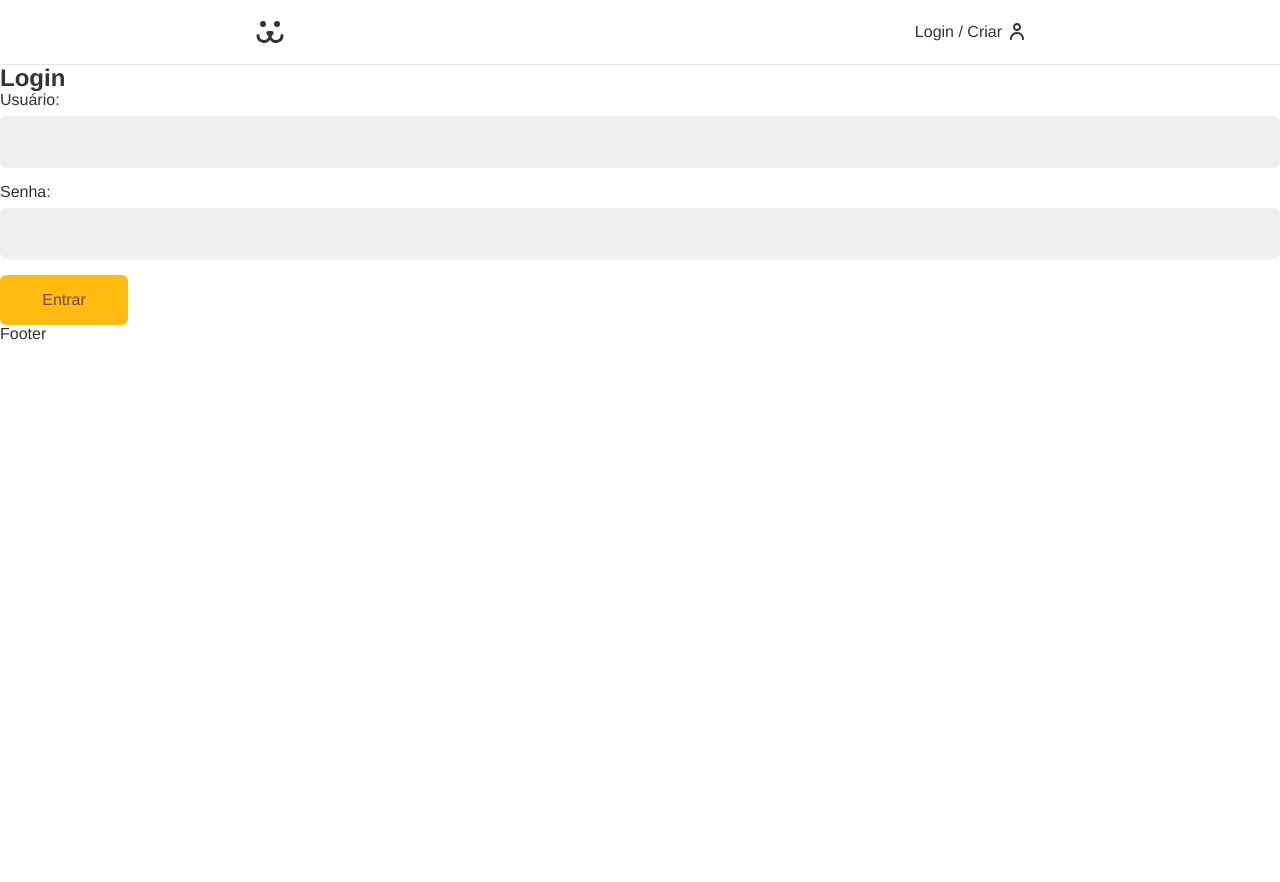
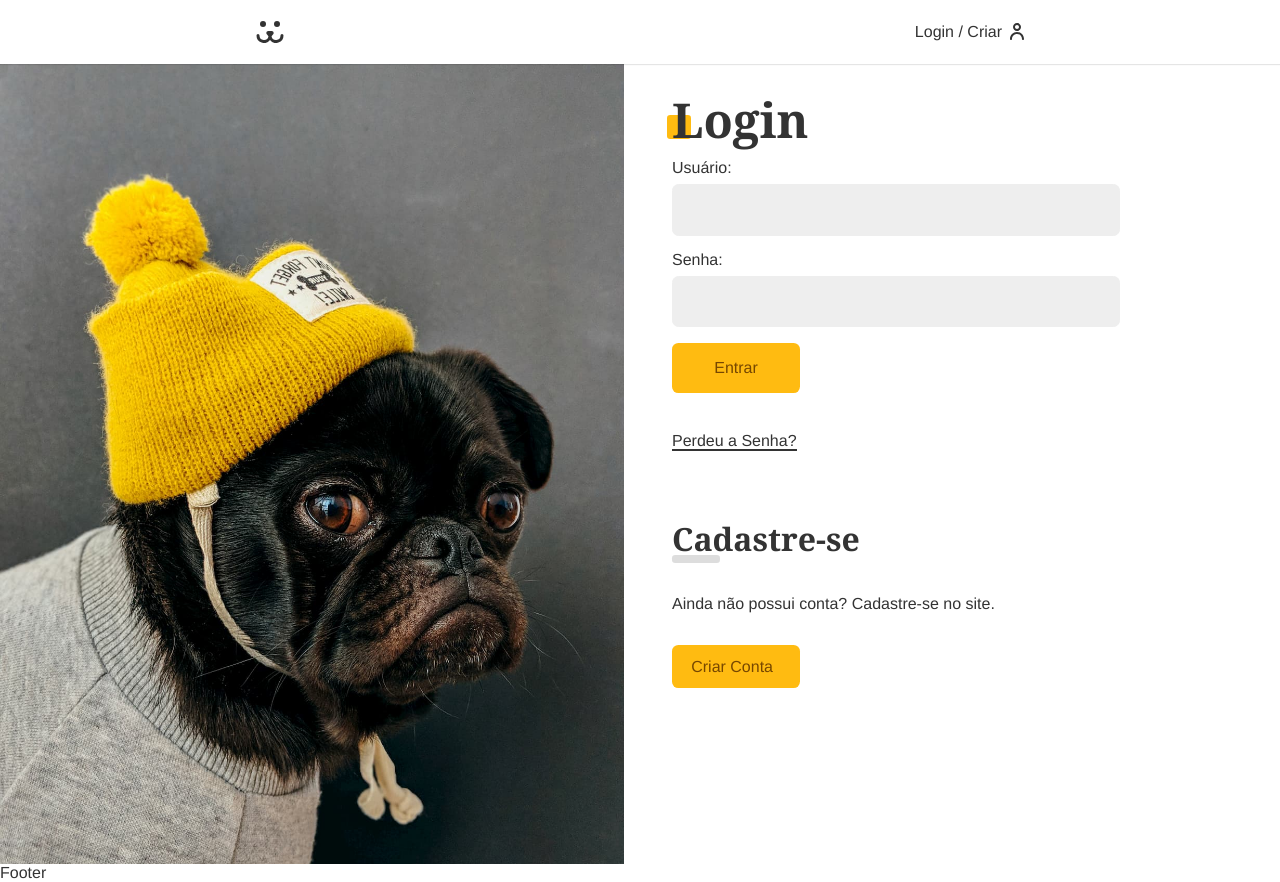
Before and after one commit to Igor-dev-18/Dogs, a React (Create React App) app: page /login in a window 1280 px wide. Before the commit the page ends 800 px from the top, so only its background shows below. Built offline with nearby package versions, Linux system fonts and the light colour scheme.

Commit message:
Login styles

```diff
--- a/src/App.css
+++ b/src/App.css
@@ -27,6 +27,7 @@ ul {
 a {
   text-decoration: none;
   display: inline-block;
+  color: #333;
 }
 
 img {
@@ -47,3 +48,37 @@ input {
   padding: 0 1rem;
   margin: 0 auto;
 }
+
+.title {
+  font-family: var(--type-second);
+  line-height: 1;
+  font-size: 3rem;
+  margin: 1rem 0;
+  position: relative;
+  z-index: 1;
+}
+.title::after{
+  content: '';
+  display: block;
+  width: 1.5rem;
+  height: 1.5rem;
+  background: #fb1;
+  position: absolute;
+  bottom: 5px;
+  left: -5px;
+  border-radius: 0.2rem;
+  z-index: -1;
+}
+
+.animeLeft {
+  opacity: 0;
+  transform: translateX(-20px);
+  animation: animeLeft 0.3s forwards;
+}
+
+@keyframes animeLeft {
+  to {
+    opacity: 1;
+    transform: initial;
+  }
+}
--- a/src/UserContext.js
+++ b/src/UserContext.js
@@ -1,5 +1,6 @@
-import { createContext, useState } from "react";
-import { TOKEN_POST,USER_GET } from "./api";
+import { createContext, useCallback, useEffect, useState } from "react";
+import { TOKEN_POST, TOKEN_VALIDATE_POST, USER_GET } from "./api";
+import { useNavigate } from "react-router-dom";
 
 export const UserContext = createContext();
 
@@ -8,30 +9,75 @@ export function UserStorage({ children }) {
   const [login, setLogin] = useState(null);
   const [loading, setLoading] = useState(false);
   const [error, setError] = useState(null);
+  const navigate = useNavigate();
+
+  // função para logout do usuário
+  const userLogout = useCallback(async () => {
+    setData(null);
+    setError(null);
+    setLoading(false);
+    setLogin(false);
+    window.localStorage.removeItem("token");
+    navigate("/login");
+  }, [navigate]);
 
   // função para recuperar os dados do usuário
-  async function getUser(token){
-    const {url,options} = USER_GET(token);
-    const response = await fetch(url,options);
+  async function getUser(token) {
+    const { url, options } = USER_GET(token);
+    const response = await fetch(url, options);
     const json = await response.json();
     setData(json);
     setLogin(true);
-    console.log(json);
-
   }
   // função para logar o usuário
-  async function userLogin(username,password){
-      const {url,options} = TOKEN_POST({username,password});
-      console.log(url,options);
-    const tokenResponse = await fetch(url,options);
-    const {token} = await tokenResponse.json();
-    window.localStorage.setItem('token',token);
-    getUser(token);
+  async function userLogin(username, password) {
+    try {
+      setError(null);
+      setLoading(true);
+      const { url, options } = TOKEN_POST({ username, password });
+      const tokenResponse = await fetch(url, options);
+      if (!tokenResponse.ok) {
+        throw new Error(`Error: Usuário inválido!`);
+      }
+      const { token } = await tokenResponse.json();
+      window.localStorage.setItem("token", token);
+      await getUser(token);
+      navigate("/conta");
+    } catch (err) {
+      setError(err.message);
+      setLogin(false);
+    } finally {
+      setLoading(false);
+    }
   }
 
+  // Efeito para validar token
+  // se caso ele existir em localStorage
+  useEffect(() => {
+    async function autoLogin() {
+      const token = window.localStorage.getItem("token");
+      if (token) {
+        try {
+          setError(null);
+          setLoading(true);
+          const { url, options } = TOKEN_VALIDATE_POST(token);
+          const response = await fetch(url, options);
+          if (!response.ok) throw new Error("Token inválido!");
+          await getUser(token);
+        } catch (err) {
+          userLogout();
+        } finally {
+          setLoading(false);
+        }
+      }
+    }
+    autoLogin();
+  }, [userLogout]);
 
   return (
-    <UserContext.Provider value={{ userLogin,data }}>
+    <UserContext.Provider
+      value={{ userLogin, userLogout, data, error, loading, login }}
+    >
       {children}
     </UserContext.Provider>
   );
--- a/src/api.js
+++ b/src/api.js
@@ -13,6 +13,19 @@ export function TOKEN_POST(body) {
   };
 }
 
+export function TOKEN_VALIDATE_POST(token) {
+  return {
+    url: `${API_URL}/jwt-auth/v1/token/validate`,
+
+    options: {
+      method: "POST",
+      headers: {
+        Authorization: "Bearer " + token,
+      },
+    },
+  };
+}
+
 export function USER_GET(token) {
   return {
     url: `${API_URL}/api/user`,
--- a/src/components/Header/Header.jsx
+++ b/src/components/Header/Header.jsx
@@ -5,7 +5,7 @@ import Dogs from "../../Assets/dogs.svg";
 import { UserContext } from "../../UserContext";
 
 function Header() {
-  const { data } = useContext(UserContext);
+  const { data,userLogout } = useContext(UserContext);
   return (
     <header className={styles.header}>
       <nav className={`${styles.nav} container`}>
@@ -14,9 +14,14 @@ function Header() {
         </Link>
 
         {data ? (
+         <>
           <Link to="conta" className={styles.login}>
             {data.nome}
           </Link>
+            <button onClick={userLogout} >Sair</button>
+         </>
+
+
         ) : (
           <Link to="login" className={styles.login}>
             Login / Criar
--- /dev/null
+++ b/src/components/Helper/Error.jsx
@@ -0,0 +1,9 @@
+import React from "react";
+
+function Error({ error }) {
+  if (!error) return null;
+
+  return <p style={{ color: "#f31", margin: "1rem 0" }}>{error}</p>;
+}
+
+export default Error;
--- a/src/pages/Login/Login.jsx
+++ b/src/pages/Login/Login.jsx
@@ -1,11 +1,19 @@
 import React from "react";
-import { Outlet } from "react-router-dom";
+import { Navigate, Outlet } from "react-router-dom";
+import { useContext } from "react";
+import { UserContext } from "../../UserContext";
+import styles from './Login.module.css';
 
 function Login() {
+
+  const {login} = useContext(UserContext);
+  if(login === true) return <Navigate to="/conta" />
   return (
-    <div>
-      <Outlet />
+    <section className={styles.login}>
+    <div className={styles.forms}>
+    <Outlet />
     </div>
+    </section>
   );
 }
 
--- /dev/null
+++ b/src/pages/Login/Login.module.css
@@ -0,0 +1,28 @@
+.login{
+    display: grid;
+    grid-template-columns: 1fr 1fr;
+    min-height: 100vh;
+    gap: 2rem;
+}
+.login::before{
+    content: '';
+    display: block;
+    background: url('../../Assets/login.jpg') no-repeat center center/ cover;
+}
+
+.forms{
+    max-width: 30rem;
+    padding: 1rem;
+}
+
+@media screen and (max-width:40rem){
+    .login{
+        grid-template-columns: 1fr;
+    }
+    .login::before{
+        display: none;
+    }
+    .forms{
+        max-width: 100%;
+    }
+}
--- a/src/pages/Login/LoginForm/LoginForm.jsx
+++ b/src/pages/Login/LoginForm/LoginForm.jsx
@@ -1,33 +1,50 @@
-import React, {useContext } from "react";
+import React, { useContext } from "react";
+import { Link } from "react-router-dom";
 import Button from "../../../components/Forms/Button/Button";
 import Input from "../../../components/Forms/Input/Input";
+import Error from "../../../components/Helper/Error";
 import useForm from "../../../Hooks/useForm";
 import { UserContext } from "../../../UserContext";
+import styles from './LoginForm.module.css';
+import stylesBtn from '../../../components/Forms/Button/Button.module.css';
+
 
 function LoginForm() {
   const username = useForm();
   const password = useForm();
 
-  const {userLogin} = useContext(UserContext);
 
+  const { userLogin, error, loading } = useContext(UserContext);
 
   async function handleSubmit(e) {
     e.preventDefault();
 
     // verificando se os campos estão preenchidos corretamente
     if (username.validate() && password.validate()) {
-     userLogin(username.value,password.value);
+      userLogin(username.value, password.value);
     }
   }
   return (
-    <section>
-      <h1>Login</h1>
+    <section className="animeLeft">
+      <h1 className="title">Login</h1>
 
-      <form action="" onSubmit={handleSubmit}>
+      <form className={styles.form} onSubmit={handleSubmit}>
         <Input label="Usuário" type="text" name="username" {...username} />
         <Input label="Senha" type="password" name="password" {...password} />
-        <Button>Entrar</Button>
+        {
+          loading? <Button disabled >Carregando</Button>:<Button>Entrar</Button>
+        }
+      <Error error={error} />
+
       </form>
+
+      <Link  className={styles.perdeu} to="login/perdeu">Perdeu a Senha?</Link>
+
+      <div className={styles.cadastro}>
+        <h2 className={styles.subtitle}>Cadastre-se</h2>
+        <p>Ainda não possui conta? Cadastre-se no site.</p>
+        <Link  className={stylesBtn.button} to="login/criar">Criar Conta</Link>
+      </div>
     </section>
   );
 }
--- /dev/null
+++ b/src/pages/Login/LoginForm/LoginForm.module.css
@@ -0,0 +1,37 @@
+.form{
+    margin-bottom: 2rem;
+}
+
+.perdeu{
+    background-color: 777;
+   padding: .5rem 0;
+   line-height: 1;
+}
+.perdeu::after{
+    content: '';
+    height: 2px;
+    width: 100%;
+    background-color: currentColor;
+    display: block;
+}
+.cadastro{
+    margin-top: 4rem;
+}
+
+.cadastro p{
+    margin: 2rem 0;
+}
+
+.subtitle{
+    font-family: var(--type-second);
+    line-height: 1;
+    font-size: 2rem;
+}
+.subtitle::after{
+    content: '';
+    display: block;
+    background: #DDD;
+    height: .5rem;
+    width: 3rem;
+    border-radius: .2rem;
+}
```
